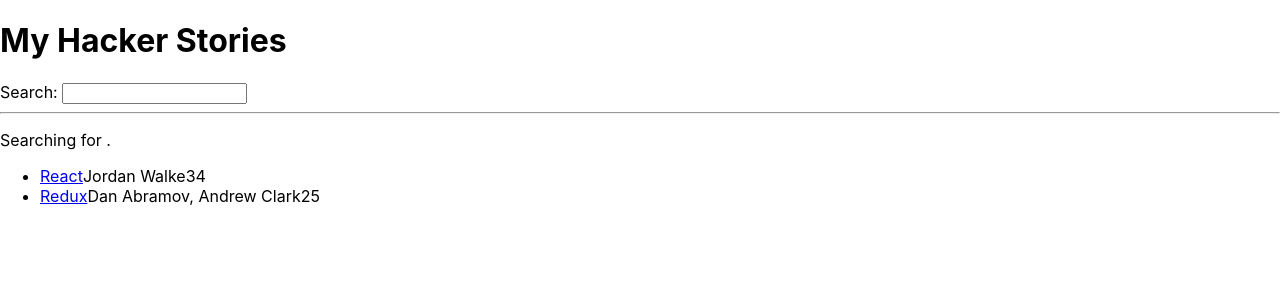
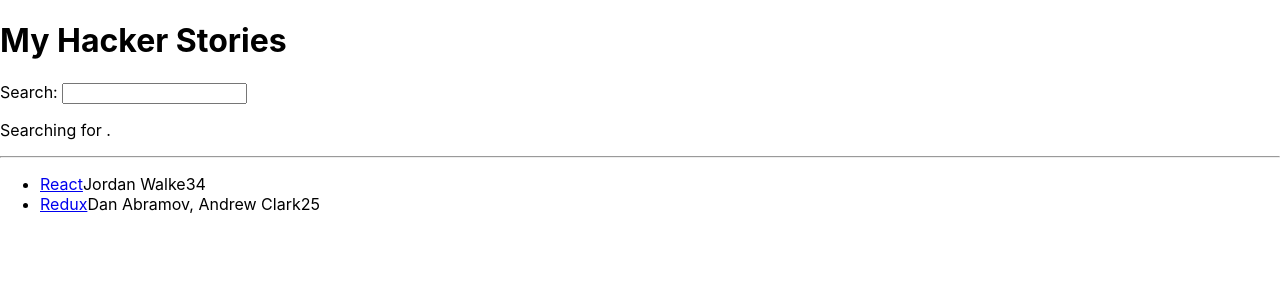
Before and after one commit to CiroGermano/the-road-to-react, a React (Create React App) app in the folder hacker-stories/: page / in a window 1280 px wide. Shown: the top 300 px of the page. Built offline with nearby package versions, Linux system fonts and the light colour scheme.

Commit message:
callback-handlers-in-jsx

```diff
--- a/hacker-stories/src/App.js
+++ b/hacker-stories/src/App.js
@@ -20,25 +20,39 @@
     },
   ];
 
-  const [searchTerm, setSearchTerm] = React.useState("");
-
-  const handleChange = (event) => {
-    setSearchTerm(event.target.value);
+  const handleSearch = (event) => {
+    console.log(event.target.value);
   };
 
   return (
     <div>
       <h1>My Hacker Stories</h1>
+
+      <Search onSearch={handleSearch} />
+
+      <hr />
+
+      <List list={stories} />
+    </div>
+  );
+};
+
+const Search = (props) => {
+  const [searchTerm, setSearchTerm] = React.useState("");
+
+  const handleChange = (event) => {
+    setSearchTerm(event.target.value);
+    props.onSearch(event);
+  };
+
+  return (
+    <div>
       <label htmlFor="search">Search: </label>
       <input id="search" type="text" onChange={handleChange} />
-
-      <hr />
 
       <p>
         Searching for <strong>{searchTerm}</strong>.
       </p>
-
-      <List list={stories} />
     </div>
   );
 };
```
